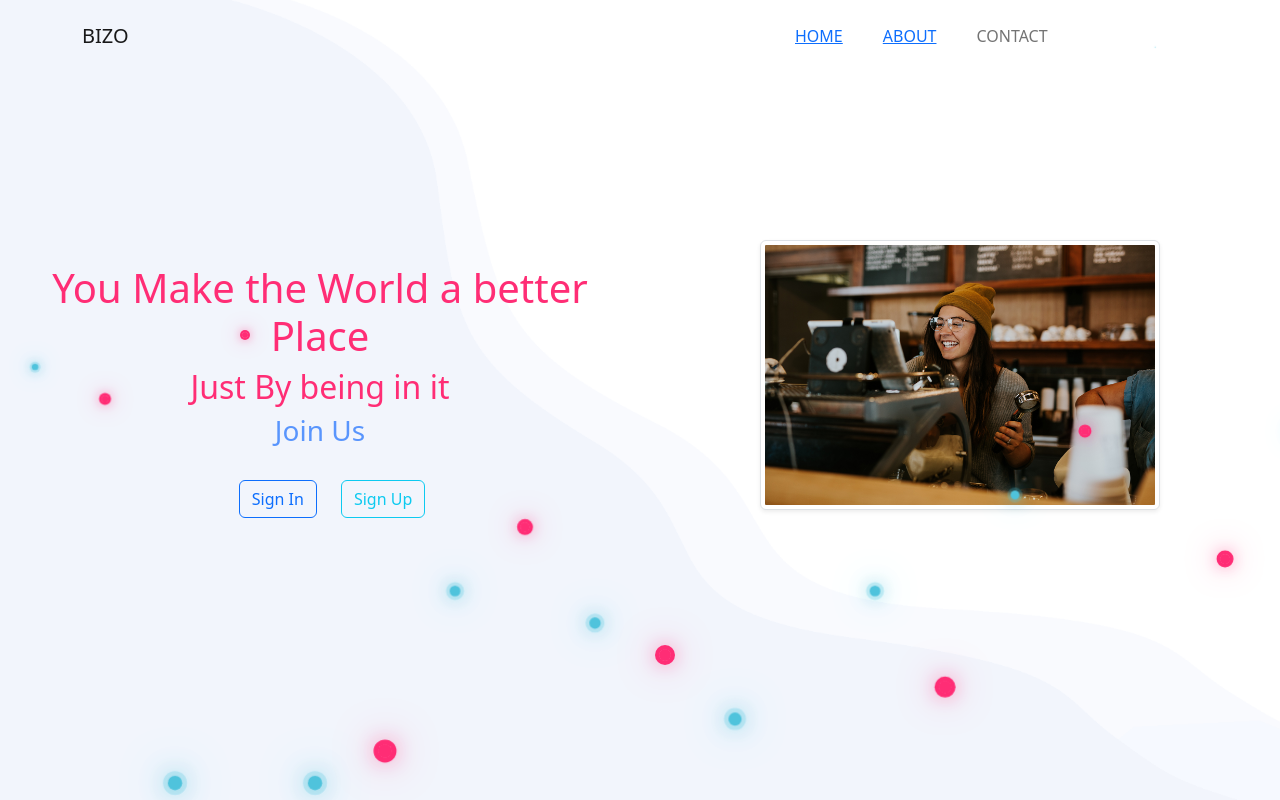
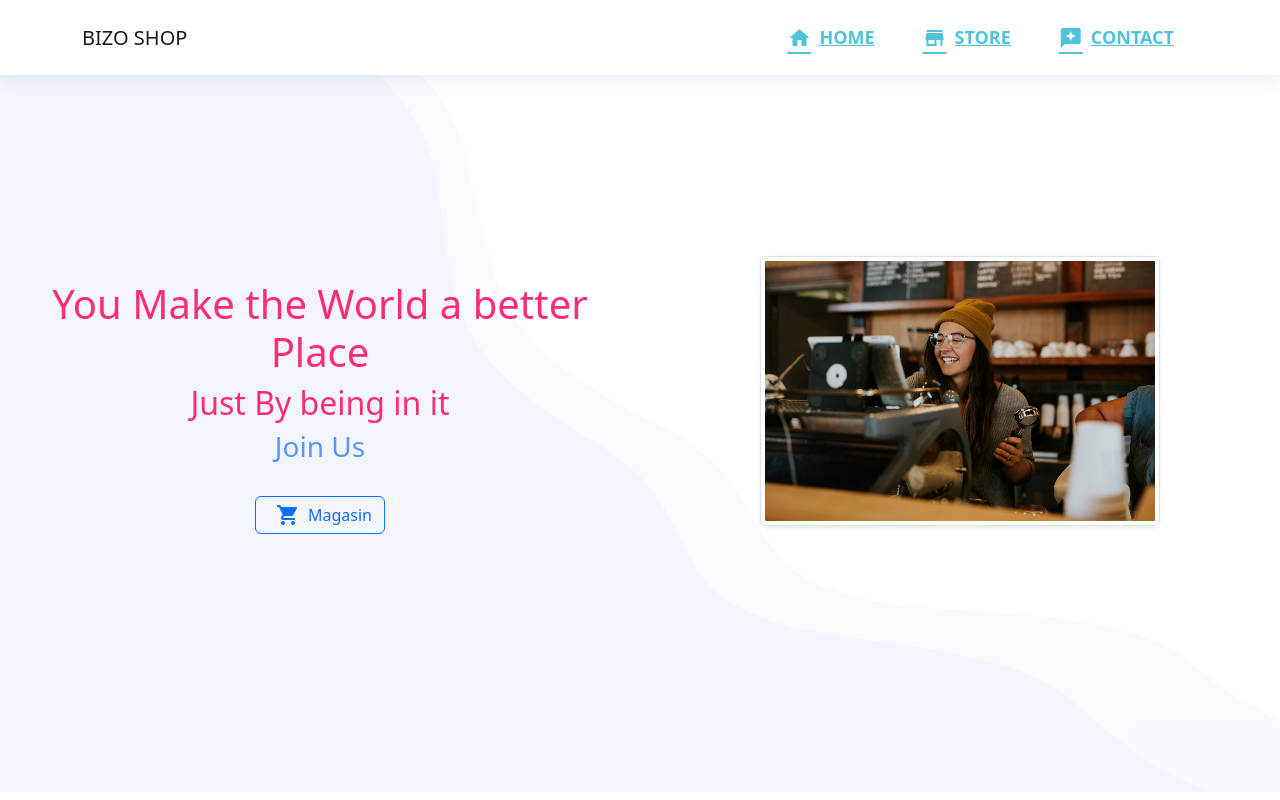
Before and after one commit to TalelMejri/projet_sem1_vuejs, a Vue app: page / in a window 1280 px wide. Built offline with nearby package versions, Linux system fonts and the light colour scheme.

Commit message:
fix page home

```diff
--- a/src/App.vue
+++ b/src/App.vue
@@ -1,10 +1,14 @@
 <template>
   <div id="app">
     <loading></loading>
+    <div>
     <navbar></navbar>
+  </div>
+  <div>
     <transition name="fade" mode="out-in">
       <router-view/>
     </transition>
+  </div>
   </div>
 </template>
 <script>
@@ -19,7 +23,7 @@ export default{
 
 </script>
 <style scoped>
-
+@import 'https://fonts.googleapis.com/icon?family=Material+Icons';
 #app{
   overflow: hidden;
   width: 100vw;
--- a/src/components/PreloaderPage.vue
+++ b/src/components/PreloaderPage.vue
@@ -1,5 +1,5 @@
 <template>
-    <div v-if="show_loading" class="loading">
+    <div v-if="!show_loading" class="loading">
         <p class="content-preloader">
            <span>B</span>
            <span>I</span>
@@ -18,7 +18,7 @@ export default{
         }
     },
     mounted(){
-        setTimeout(()=>this.show_loading=false,5000);
+        setTimeout(()=>this.show_loading=true,5000);
     }
 
 }
--- a/src/components/navbar.vue
+++ b/src/components/navbar.vue
@@ -1,99 +1,30 @@
 <template>
-  <nav data-aos="fade-down" data-aos-delay="90" class="mb-5 navbar navbar-expand-lg text-uppercase fixed-top ">
+  <div class="navbar">
+  <nav class="mb-5 navbar navbar-expand-lg text-uppercase fixed-top ">
     <div class="container">
-        <div class="circle position-absolute">
-            <span style="--i:11"></span>
-            <span style="--i:12"></span>
-            <span style="--i:24"></span>
-            <span style="--i:10"></span>
-            <span style="--i:24"></span>
-            <span style="--i:23"></span>
-            <span style="--i:18"></span>
-            <span style="--i:16"></span>
-            <span style="--i:19"></span>
-            <span style="--i:20"></span>
-            <span style="--i:22"></span>
-            <span style="--i:25"></span>
-            <span style="--i:18"></span>
-            <span style="--i:21"></span>
-            <span style="--i:15"></span>
-            <span style="--i:13"></span>
-            <span style="--i:26"></span>
-            <span style="--i:17"></span>
-            <span style="--i:13"></span>
-            <span style="--i:28"></span>
-            <span style="--i:17"></span>
-         </div>
-        <a class="navbar-brand" href="##">Bizo</a>
+        <a class="navbar-brand" href="##">Bizo Shop</a>
         <button class="navbar-toggler text-uppercase font-weight-bold bg-primary text-white rounded" type="button" data-bs-toggle="collapse" data-bs-target="#navbarResponsive" aria-controls="navbarResponsive" aria-expanded="false" aria-label="Toggle navigation">
             Menu
             <i class="fas fa-bars"></i>
         </button>
         <div  class="collapse navbar-collapse justify-content-center mx-5" id="navbarResponsive">
             <ul class="navbar-nav text-center  p-2">
-
-
-                <li class="nav-item mx-0 mx-lg-1"><a class="nav-link text-center px-0 px-lg-3 rounded" href="#portfolio"><router-link to="/">Home</router-link> </a></li>
-                <li class="nav-item mx-0 mx-lg-1"><a class="nav-link text-center px-0 px-lg-3 rounded" href="#service">  <router-link to="/about">About</router-link></a></li>
-                <li class="nav-item mx-0 mx-lg-1"><a class="nav-link text-center px-0 px-lg-3 rounded" href="#contact">Contact</a></li>
+              <li class="nav-item mx-0 mx-lg-1"><router-link to="/"><a class="nav-link text-center px-0 px-lg-3 rounded" href="#portfolio">    <i  class="material-icons mx-2"> home</i> Home </a></router-link> </li>
+              <li class="nav-item mx-0 mx-lg-1"><router-link to="/about"><a class="nav-link text-center px-0 px-lg-3 rounded" href="#service">    <i  class="material-icons mx-2"> store</i> Store</a></router-link></li>
+              <li class="nav-item mx-0 mx-lg-1"><router-link to="/contact"><a class="nav-link text-center px-0 px-lg-3 rounded" href="#contact">    <i  class="material-icons mx-2"> reviews</i> Contact </a></router-link></li>
             </ul>
         </div>
     </div>
 </nav>
+</div>
 </template>
 
 <style>
-
-.circle{
-    display: flex;
-    position:absolute;
-    top: 0;
-    left: 0;
-    z-index: 0;
+router-link a{
+  text-decoration: none  !important;
 }
 
-  .circle span{
-    position: relative;
-    width: 30px;
-    height: 30px;
-    background-color: #4fc3dc;
-    margin: 0 20px;
-    border-radius: 50%;
-    box-shadow: 0 0 0 10px #4fc3dc44,0 0 50px #4fc3dc,0 0 100px #4fc3dc;
-    animation: animate 5s linear infinite;
-    animation-duration: calc(125s/var(--i));
-  }
-
-  .circle span:nth-child(even){
-    background-color: #ff2d75;
-    box-shadow: 0 0 0 10px #ff2d75,0 0 50px #ff2d75,0 0 100px #ff2d75;
-  }
-
-  @keyframes animate {
-    0%{
-      transform: translateY(0) scale(0);
-    }
-    100%{ transform: translateY(100vh) scale(0.5);
-    }
-  }
-
-  /********************************************/
-
-  /***** header **********************************/
-
-  header{
-   height: 100vh;
-  }
-
-  header{
-    background-image: url(@/assets/hero-bg.png);
-    background-position: center;
-    background-repeat: no-repeat;
-    background-size: cover;
-    background-attachment: fixed;
-  }
-
-  header ul li a{
+.navbar ul li a{
   /* */
   display: flex;
   align-items: center;
@@ -105,12 +36,9 @@
   transition: 0.3s;
  }
 
-  header ul li a.choise_link
-  {
-    color: #ff2d75;
-  }
 
-  .navbar.sticky {
+  .navbar {
+    position: relative;
     background: #fff;
     padding: 10px;
     box-shadow: 0px 2px 20px rgba(1, 41, 112, 0.1);
@@ -123,19 +51,6 @@
     }
   }
 
-  .intro_text{
-    color:#ff2d75;
-  }
-
-  .intro_text h3{
-    color:#5995fd !important;
-  }
-
-  @media (max-width:500px) {
-    h1,h3,h2{
-      font-size:16px;
-    }
-  }
 
 
 </style>
--- a/src/router/index.js
+++ b/src/router/index.js
@@ -1,7 +1,7 @@
 import Vue from 'vue'
 import VueRouter from 'vue-router'
 import HomeView from '../views/HomeView.vue'
-
+import contact from '../views/contact.vue'
 Vue.use(VueRouter)
 
 const routes = [
@@ -9,6 +9,11 @@ const routes = [
     path: '/',
     name: 'home',
     component: HomeView
+  },
+  {
+    path:'/contact',
+    name:'contact',
+    component:contact
   },
   {
     path: '/about',
--- a/src/views/AboutView.vue
+++ b/src/views/AboutView.vue
@@ -1,8 +1,11 @@
 <template>
-  <div class="about">
-
-    <button @click="start">Start</button>
-    <button @click="stop">Stop</button>
+    <div class="contact">
+      <div class="container-fluid py-5 " >
+          <div class="d-flex py-5  ">
+            <button class="btn btn-primary" @click="start">Start</button>
+            <button  class="btn btn-primary" @click="stop">Stop</button>
+          </div>
+      </div>
   </div>
 </template>
 
@@ -29,9 +32,5 @@
  }
 </script>
 <style>
-.about{
-  overflow: hidden;
-  width: 100vw;
-  position: relative;
-}
+
 </style>
--- a/src/views/HomeView.vue
+++ b/src/views/HomeView.vue
@@ -1,25 +1,25 @@
 <template>
   <div class="home">
-      <header>
-
           <div class="container-fluid py-5 " >
               <div class="d-flex py-5  ">
                   <div class="col-xl-12 col-md-12 col-lg-12 py-5">
                       <div class="row py-5">
                               <div class="col-lg-6 py-5" >
                                   <div class="py-4  text-center">
-                                  <div data-aos="fade-down" data-aos-delay="90">
+                                  <div >
                                     <div class="intro_text">
                                       <h1 >You Make the World a better Place </h1>
                                       <h2 >Just By being in it</h2>
                                           <h3>Join Us </h3>
                                           <div class="py-4 d-flex  justify-content-center">
-                                              <div class="mx-4">
-                                              <a  href=""><button  class="btn btn-outline-primary">Sign In</button></a>
-                                              </div>
-                                             <div  class=""> <a href=""><button class="btn btn-outline-info">Sign Up</button></a>
+                                            <router-link to="/about">
+                                                <button class="btn btn-outline-primary d-flex float-end">
+                                                  <i  class="material-icons mx-2"> shopping_cart</i>
+                                                 Magasin
+
+                                             </button>
+                                            </router-link>
                                             </div>
-                                          </div>
                                     </div>
                                   </div>
                               </div>
@@ -31,7 +31,6 @@
                   </div>
               </div>
           </div>
-      </header>
   </div>
 </template>
 
@@ -43,83 +42,18 @@ export default {
 </script>
 
 <style>
-.circle{
-  display: flex;
-  position:absolute;
-  top: 0;
-  left: 0;
-  z-index: 0;
+
+
+.home{
+ height: 97vh;
 }
 
-.circle span{
-  position: relative;
-  width: 30px;
-  height: 30px;
-  background-color: #4fc3dc;
-  margin: 0 20px;
-  border-radius: 50%;
-  box-shadow: 0 0 0 10px #4fc3dc44,0 0 50px #4fc3dc,0 0 100px #4fc3dc;
-  animation: animate 5s linear infinite;
-  animation-duration: calc(125s/var(--i));
-}
-
-.circle span:nth-child(even){
-  background-color: #ff2d75;
-  box-shadow: 0 0 0 10px #ff2d75,0 0 50px #ff2d75,0 0 100px #ff2d75;
-}
-
-@keyframes animate {
-  0%{
-    transform: translateY(0) scale(0);
-  }
-  100%{ transform: translateY(100vh) scale(0.5);
-  }
-}
-
-/********************************************/
-
-/***** header **********************************/
-
-header{
- height: 100vh;
-}
-
-header{
+.home{
   background-image: url(../assets/hero-bg.png);
   background-position: center;
   background-repeat: no-repeat;
   background-size: cover;
   background-attachment: fixed;
-}
-
-header ul li a{
- /* */
- display: flex;
- align-items: center;
- justify-content: center;
- position: relative;
- font-size: 18px;
- font-weight: 700;
- color: #4fc3dc;
- transition: 0.3s;
-}
-
-header ul li a.choise_link
-{
-  color: #ff2d75;
-}
-
-.navbar.sticky {
-  background: #fff;
-  padding: 10px;
-  box-shadow: 0px 2px 20px rgba(1, 41, 112, 0.1);
-  transition: 0.5s;
-}
-
-@media (min-width: 991px) {
-  .navbar-nav {
-      margin-left: 500px !important;
-  }
 }
 
 .intro_text{
```
Also changed, not shown: src/assets/contact.png (added). Lines whose indentation alone changed are shown as unchanged.
